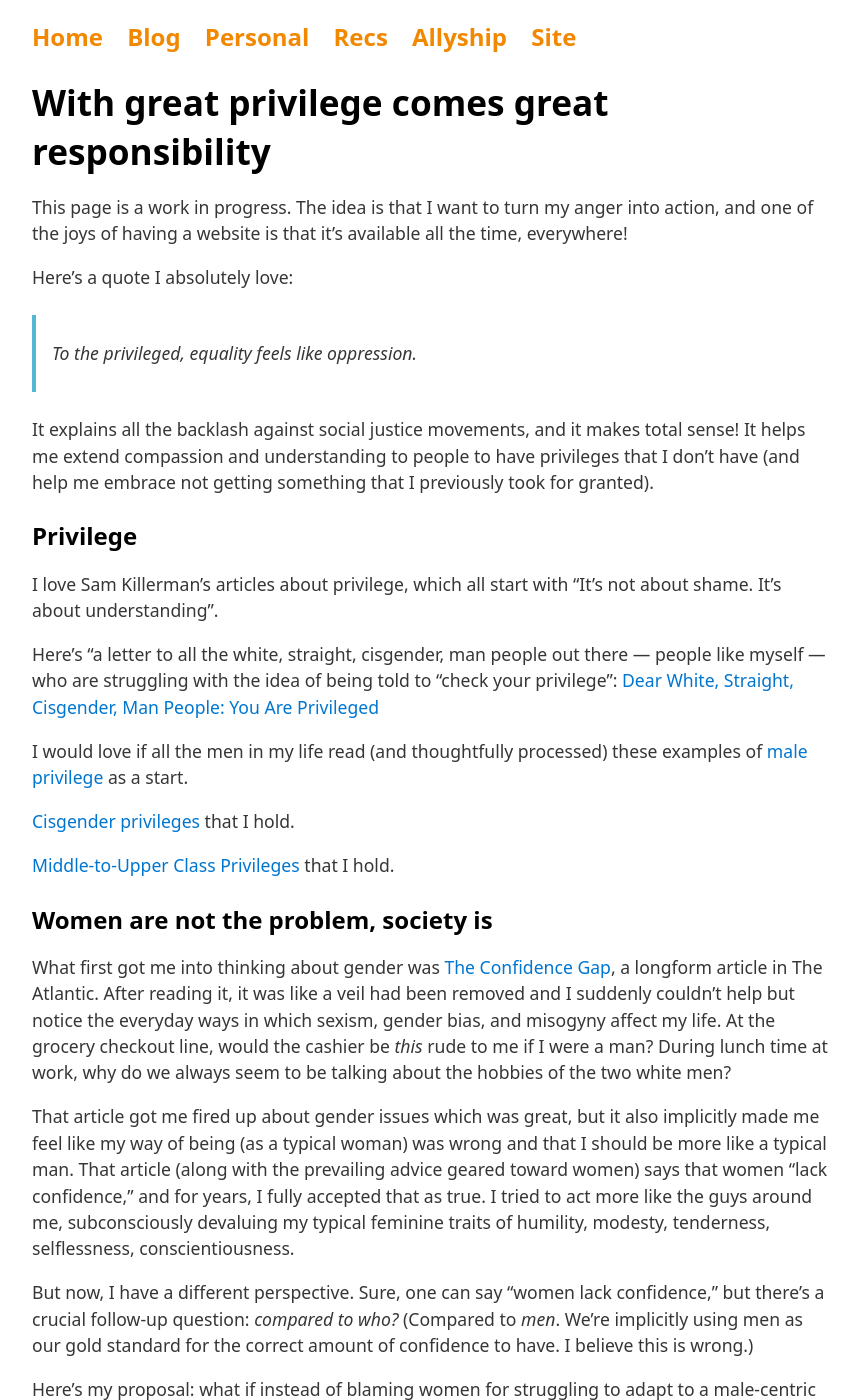
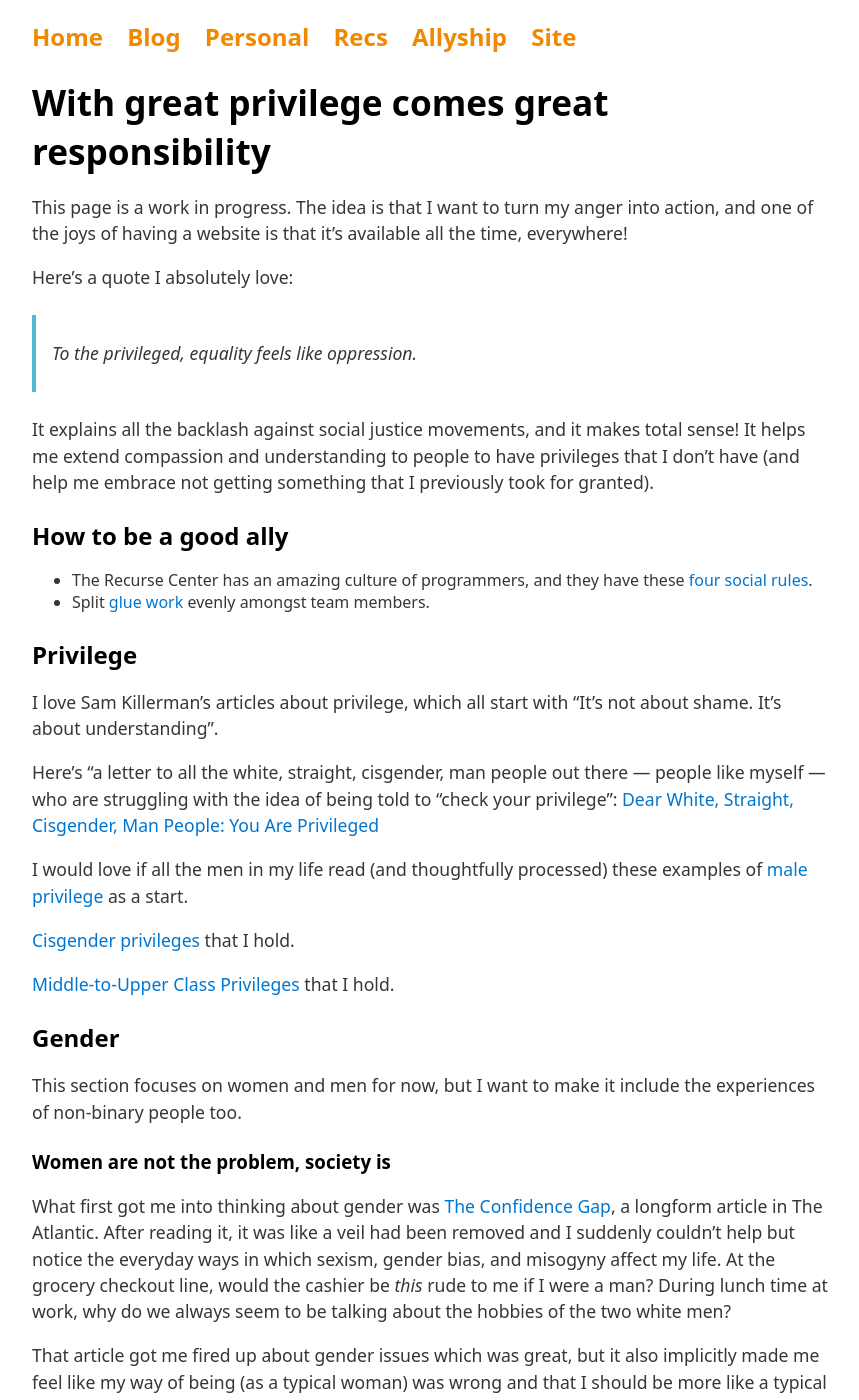
Before and after one commit to grkw/grkw.github.io, a Jekyll site: the page built from pages/allyship.md, in a window 1280 px wide and 1400 px high. Shown: the whole window, without its empty margins (208-1067 px from the left). Built offline with Jekyll 4.4.1, drawn with Linux system fonts in a browser that asks for light colours.

Commit message:
added a few links

```diff
--- a/pages/allyship.md
+++ b/pages/allyship.md
@@ -14,6 +14,11 @@ Here's a quote I absolutely love:
 
 It explains all the backlash against social justice movements, and it makes total sense! It helps me extend compassion and understanding to people to have privileges that I don't have (and help me embrace not getting something that I previously took for granted).
 
+## How to be a good ally
+
+- The Recurse Center has an amazing culture of programmers, and they have these [four social rules](https://www.recurse.com/social-rules).
+- Split [glue work](https://www.noidea.dog/glue) evenly amongst team members.
+
 ## Privilege
 
 I love Sam Killerman's articles about privilege, which all start with "It’s not about shame. It’s about understanding".
@@ -26,7 +31,11 @@ I would love if all the men in my life read (and thoughtfully processed) these e
 
 [Middle-to-Upper Class Privileges](https://www.itspronouncedmetrosexual.com/2012/10/list-of-upperclass-privilege/) that I hold.
 
-## Women are not the problem, society is
+## Gender
+
+This section focuses on women and men for now, but I want to make it include the experiences of non-binary people too.
+
+### Women are not the problem, society is
 
 What first got me into thinking about gender was [The Confidence Gap](https://www.theatlantic.com/magazine/archive/2014/05/the-confidence-gap/359815/), a longform article in The Atlantic. After reading it, it was like a veil had been removed and I suddenly couldn't help but notice the everyday ways in which sexism, gender bias, and misogyny affect my life. At the grocery checkout line, would the cashier be *this* rude to me if I were a man? During lunch time at work, why do we always seem to be talking about the hobbies of the two white men?
 
@@ -46,7 +55,7 @@ There's research studies showing that women ask for promotions and negotiations
 
 "For decades, women have misunderstood an important law of the professional jungle. It’s not enough to keep one’s head down and plug away, checking items off a list. Having talent isn’t merely about being competent; confidence is a part of that talent. You have to have it to excel." What if we lived in a world in which we recognized each other's accomplishments, and didn't have to constantly fight for ourselves and sell ourselves?
 
-## We don't need a female Bezos
+### We don't need a female Bezos
 
 [Girl Boss Feminism: What Is It and Why We Should Avoid It at All Costs?](https://femonomic.com/girl-boss-feminism-what-is-it-and-why-we-should-avoid-it-at-all-costs/)
 
```
